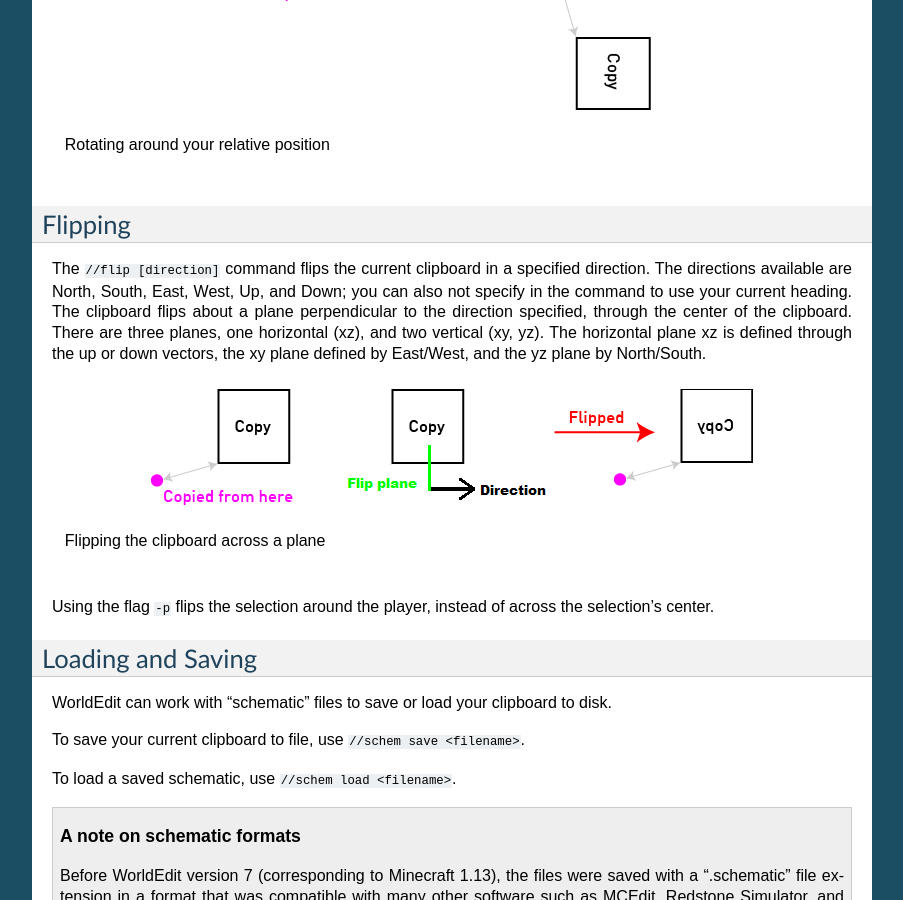
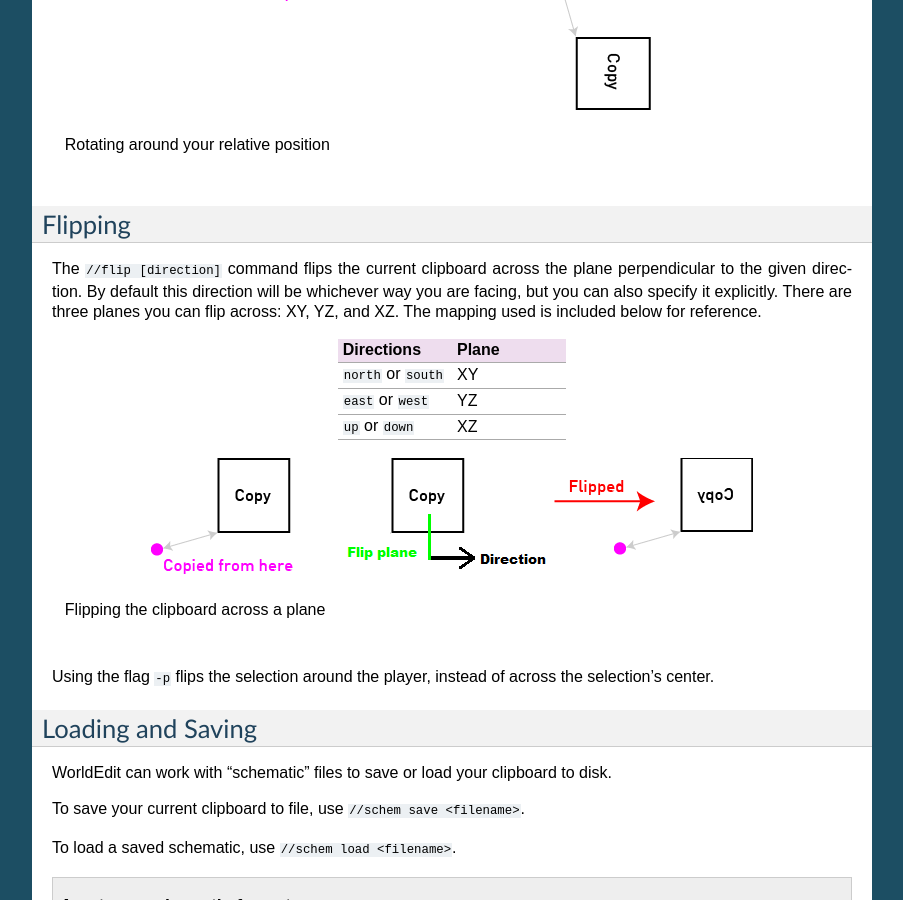
Before and after one commit to EngineHub/WorldEditDocs, a Sphinx documentation site: the page built from source/usage/clipboard.rst, in a window 1280 px wide and 900 px high, scrolled down 2115 px. Shown: the whole window, without its empty margins (198-1101 px from the left). Built offline with Sphinx 7.4.7, drawn with Linux system fonts in a browser that asks for light colours.

Commit message:
Fix flip plane descriptions. (#36)
* Fix flip plane descriptions.

xy plane is defined by the z axis N/S, yz is defined by the x axis E/W.

* Rewrite entire flip description. For science!

```diff
--- a/source/usage/clipboard.rst
+++ b/source/usage/clipboard.rst
@@ -67,7 +67,18 @@
 Flipping
 ~~~~~~~~
 
-The ``//flip [direction]`` command flips the current clipboard in a specified direction. The directions available are North, South, East, West, Up, and Down; you can also not specify in the command to use your current heading. The clipboard flips about a plane perpendicular to the direction specified, through the center of the clipboard. There are three planes, one horizontal (xz), and two vertical (xy, yz). The horizontal plane xz is defined through the up or down vectors, the xy plane defined by East/West, and the yz plane by North/South.
+The ``//flip [direction]`` command flips the current clipboard across the plane perpendicular to the given direction.
+By default this direction will be whichever way you are facing, but you can also specify it explicitly. There are
+three planes you can flip across: XY, YZ, and XZ. The mapping used is included below for reference.
+
+.. csv-table::
+  :header: Directions, Plane
+  :widths: 1, 1
+
+  ``north`` or ``south``, XY
+  ``east`` or ``west``, YZ
+  ``up`` or ``down``, XZ
+
 
 .. figure:: /images/clipboard/flip.png
 
```
